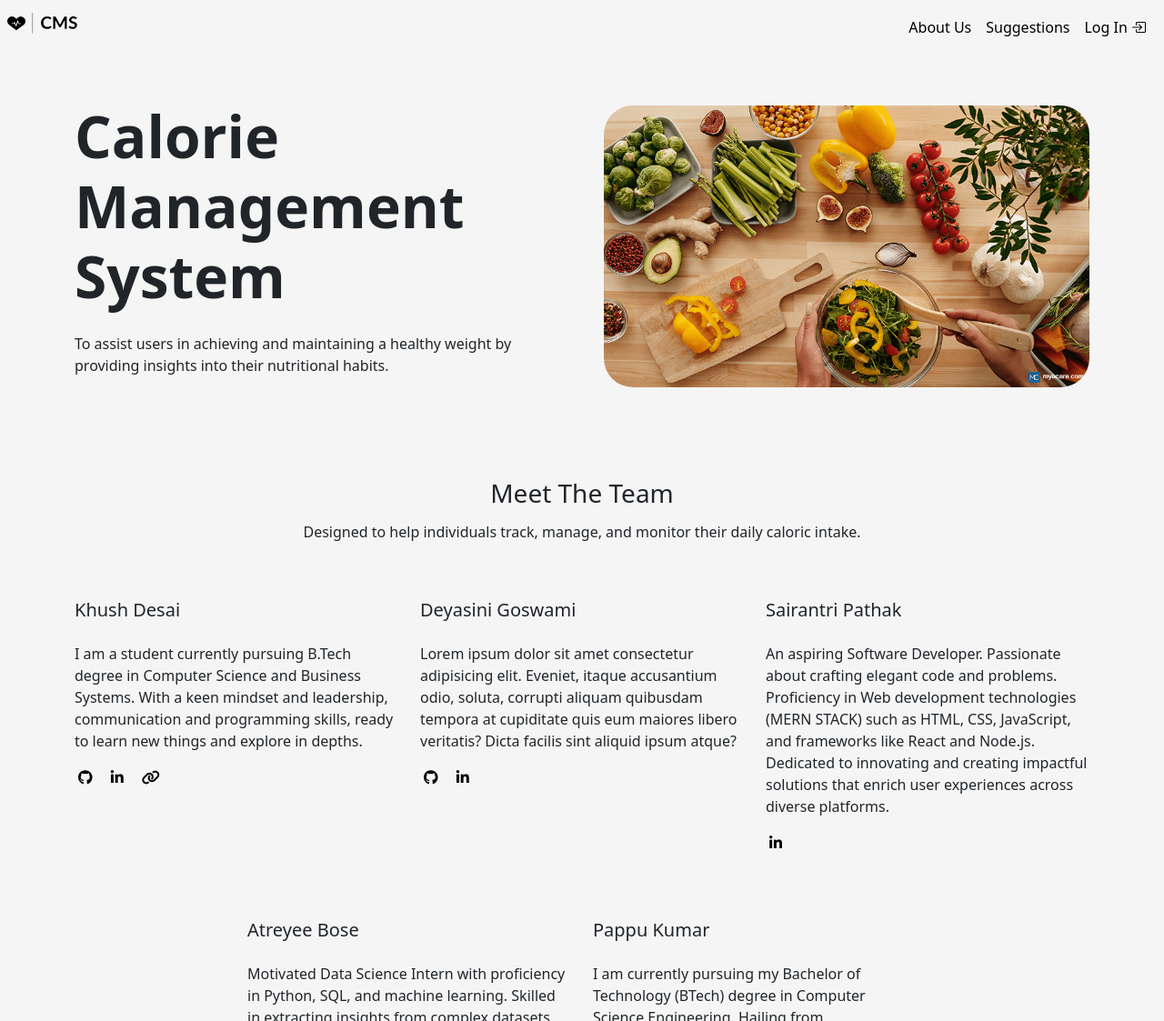
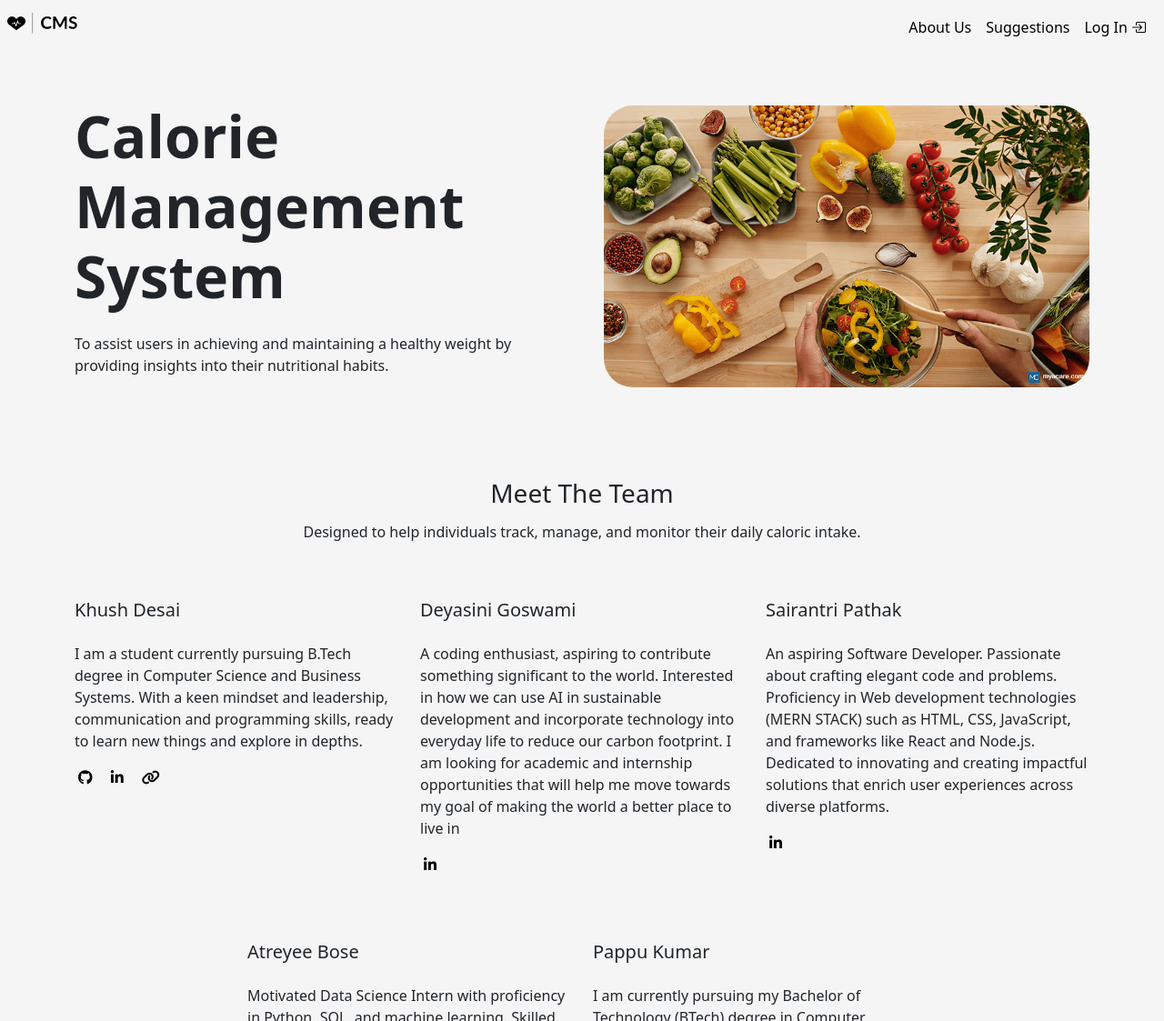
Before and after one commit to It-is-KD/Calorie-Management-System, a plain HTML site: page pages/aboutus.html in a window 1280 px wide. Shown: the top 1123 px of the page at 91% size. Drawn offline with nearby package versions, Linux system fonts and the light colour scheme.

Commit message:
commit 26-02-2024

```diff
--- a/pages/aboutus.html
+++ b/pages/aboutus.html
@@ -56,7 +56,8 @@
                             <h1 class="h1 display-3 fw-bold mb-4">Calorie Management System</h1>
                             <div class="">
                                 <p>
-                                  To assist users in achieving and maintaining a healthy weight by providing insights into their nutritional habits.
+                                  To assist users in achieving and maintaining a healthy weight by
+                                  providing insights into their nutritional habits.
                                 </p>
                             </div>
                         </div>
@@ -73,7 +74,8 @@
                     <div class="col-md-7 text-center">
                         <h3 class="mb-3">Meet The Team</h3>
                         <h6 class="subtitle font-weight-normal">
-                          Designed to help individuals track, manage, and monitor their daily caloric intake.
+                          Designed to help individuals track, manage, and monitor their daily caloric
+                          intake.
                         </h6>
                     </div>
                   </div>
@@ -127,19 +129,20 @@
                             <!-- <h6 class="subtitle">Subtitle</h6> -->
                             <br>
                             <p>
-                                Lorem ipsum dolor sit amet consectetur adipisicing elit.
-                                Eveniet, itaque accusantium odio, soluta, corrupti aliquam
-                                quibusdam tempora at cupiditate quis eum maiores libero
-                                veritatis? Dicta facilis sint aliquid ipsum atque?
+                              A coding enthusiast, aspiring to contribute something significant to the
+                              world. Interested in how we can use AI in sustainable development and
+                              incorporate technology into everyday life to reduce our carbon footprint.
+                              I am looking for academic and internship opportunities that will help me
+                              move towards my goal of making the world a better place to live in
                             </p>
                             <ul class="list-inline">
-                                <li class="list-inline-item">
+                                <!-- <li class="list-inline-item">
                                   <a href="#" class="text-decoration-none d-block px-1" target="_blank">
                                     <i class="fa-brands fa-github" style="color: #000000"></i>
                                   </a>
-                                </li>
+                                </li> -->
                                 <li class="list-inline-item">
-                                  <a href="#" class="text-decoration-none d-block px-1" target="_blank">
+                                  <a href="https://www.linkedin.com/in/deyasini-goswami" class="text-decoration-none d-block px-1" target="_blank">
                                     <i class="fa-brands fa-linkedin-in" style="color: #000000"></i>
                                   </a>
                                 </li>
```
